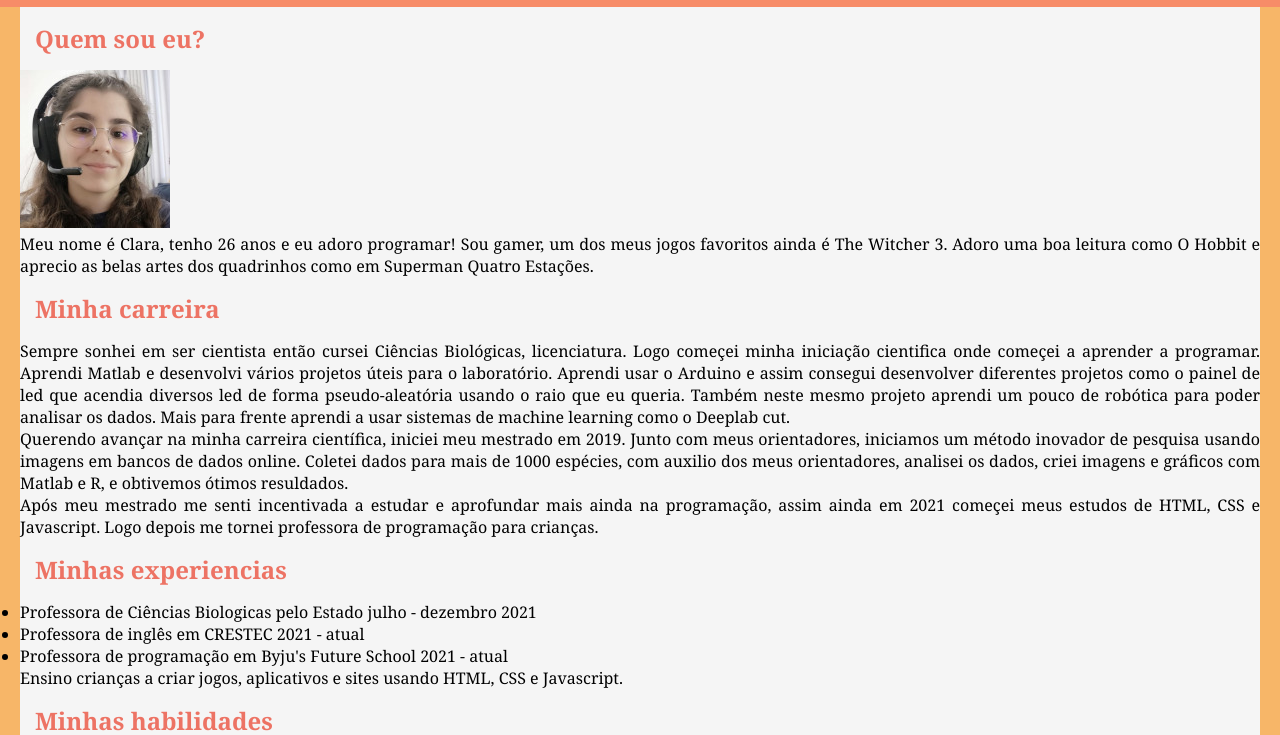
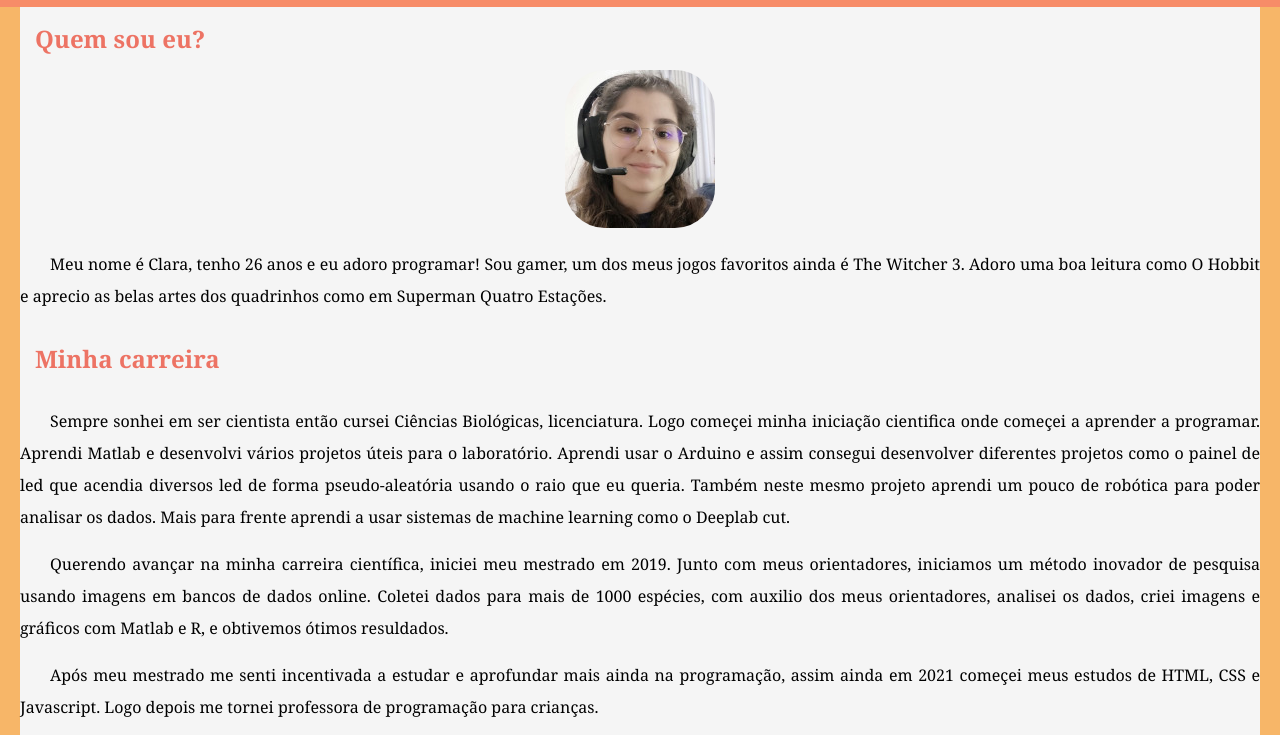
Before and after one commit to ClaraAPS/projeto-android, a plain HTML site: page perfil.html in a window 1280 px wide. Shown: the part 56-791 px from the top of the page. Drawn offline with Linux system fonts and the light colour scheme.

Commit message:
atualizacao imagem

```diff
--- a/perfil.html
+++ b/perfil.html
@@ -20,7 +20,7 @@
     <main>
         <article>
             <h2>Quem sou eu?</h2>
-            <img src="imagens/perfil150.jpeg" alt="Foto de perfil">
+            <img src="imagens/perfil150.jpeg" alt="Foto de perfil" id="perfil">
             <p>Meu nome é Clara, tenho 26 anos e eu adoro programar! Sou gamer, um dos meus jogos favoritos ainda é The Witcher 3. Adoro uma boa leitura como O Hobbit e aprecio as belas artes dos quadrinhos como em Superman Quatro Estações.</p>
 
             <h2>Minha carreira</h2>
--- a/style02.css
+++ b/style02.css
@@ -25,9 +25,8 @@ h1 {
 
 body {
     background-color: var(--cor1);
-    text-align: justify;
     font-family: Cambria, Cochin, Georgia, Times, 'Times New Roman', serif;
-
+    text-align: center;
 }
 
 article {
@@ -38,8 +37,24 @@ article {
 h2 {
     padding: 15px;
     color: var(--cor4);
+    text-align: left;
 }
 
-img {
+main img {
+    border-radius: 40px;
+    text-align: center;
+}
 
+p {
+    margin: 15px 0px;
+    text-align: justify;
+    text-indent: 30px;
+    line-height: 2em;
+    font-size: 1em;
 }
+
+ul {
+    list-style-type: '\2714\00A0\00A0';
+    list-style-position: inside;
+    text-align: justify;
+}
```
